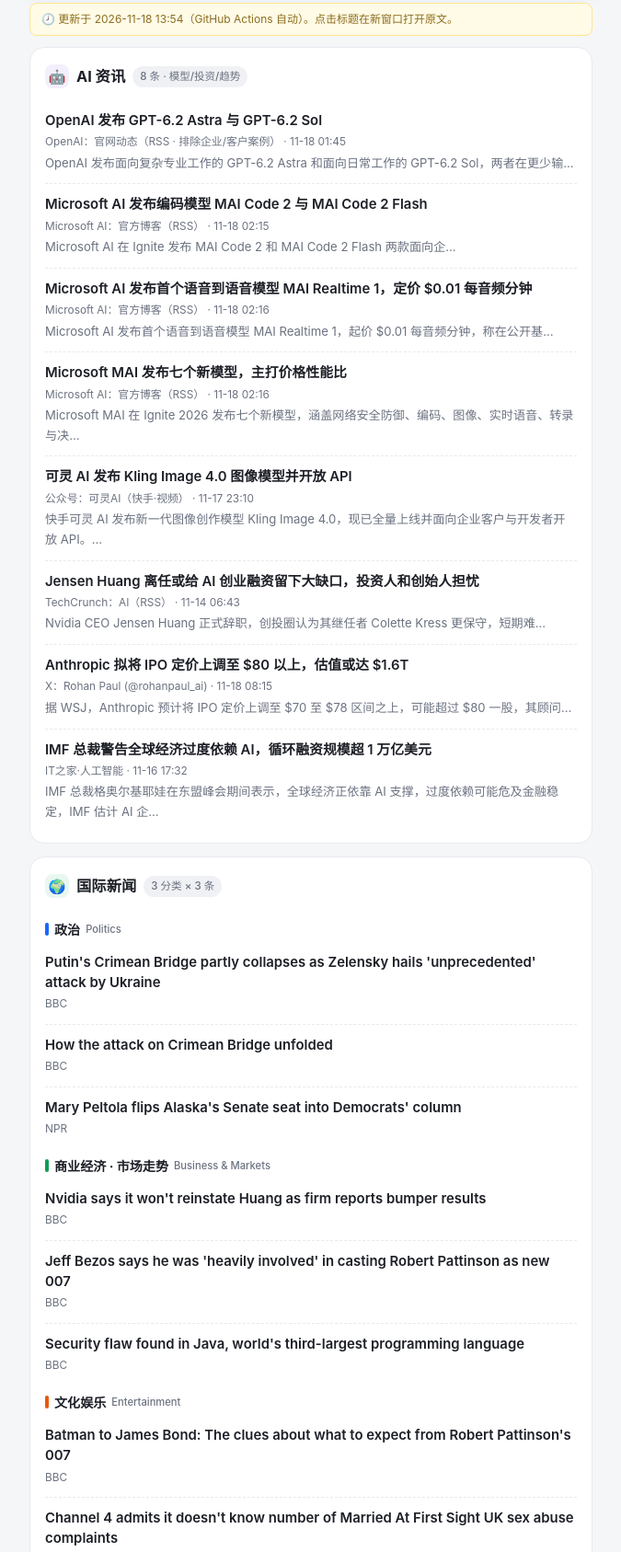
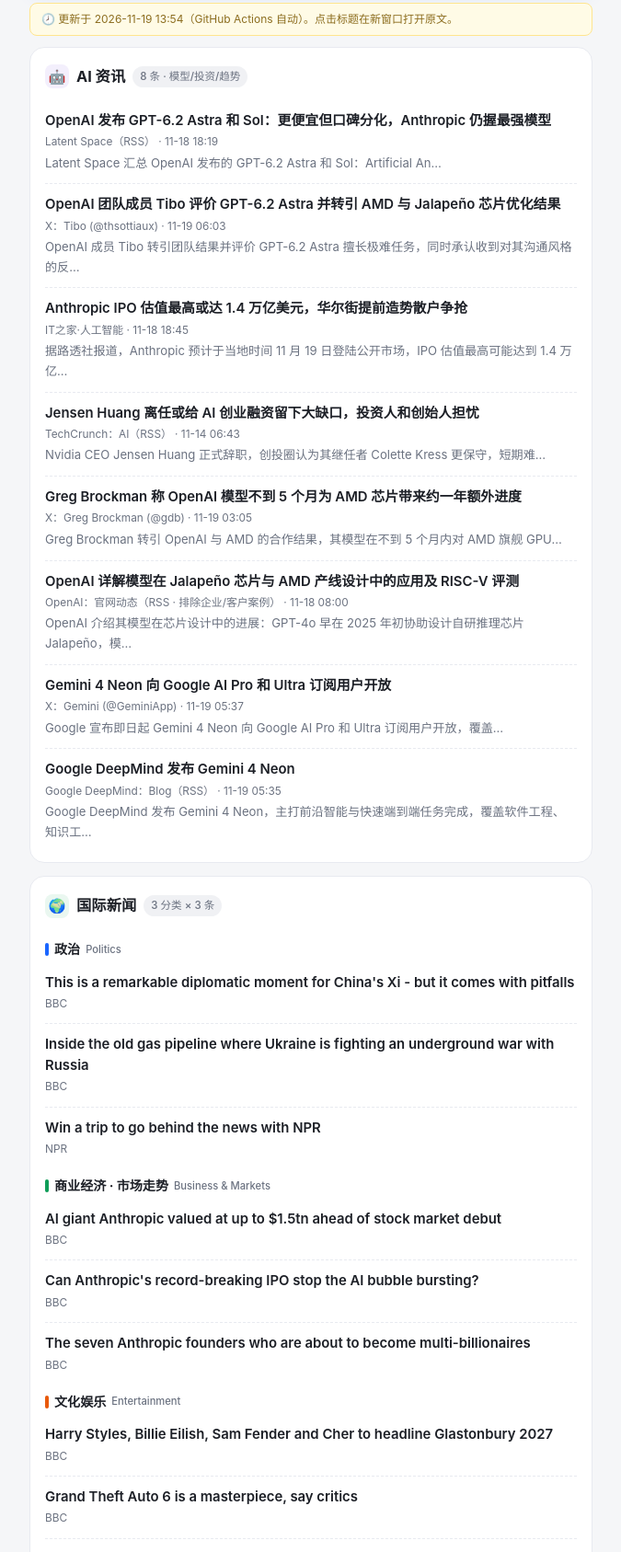
Before and after one commit to hrl1007/news-push, a plain HTML site: page index.html in a window 1280 px wide. Shown: the part 172-1859 px from the top of the page at 92% size, without its empty margins (302-977 px from the left). Drawn offline with Linux system fonts and the light colour scheme.

Commit message:
每日新闻推送 · 2026-11-19

```diff
--- a/index.html
+++ b/index.html
@@ -59,7 +59,7 @@
 
   <div class="header">
     <h1>📮 每日新闻推送</h1>
-    <div class="date" id="push-date">2026-11-18</div>
+    <div class="date" id="push-date">2026-11-19</div>
     <div class="chips">
       <span class="chip">🤖 AI 资讯</span>
       <span class="chip">🌍 国际新闻</span>
@@ -67,7 +67,7 @@
     </div>
   </div>
 
-  <div class="updated">🕗 更新于 2026-11-18 13:54（GitHub Actions 自动）。点击标题在新窗口打开原文。</div>
+  <div class="updated">🕗 更新于 2026-11-19 13:54（GitHub Actions 自动）。点击标题在新窗口打开原文。</div>
 
   <div class="card">
     <div class="card-title">
@@ -76,33 +76,21 @@
     </div>
     <!--AI_LIST_START-->
     <div class="item">
-      <a href="https://aihot.news/items/jr7fqw95e5ihuevr1rzib208l" target="_blank" rel="noopener">OpenAI 发布 GPT-6.2 Astra 与 GPT-6.2 Sol</a>
-      <div class="meta">OpenAI：官网动态（RSS · 排除企业/客户案例） · 11-18 01:45</div>
-      <div class="sum">OpenAI 发布面向复杂专业工作的 GPT-6.2 Astra 和面向日常工作的 GPT-6.2 Sol，两者在更少输…</div>
+      <a href="https://aihot.news/items/oisr0dfay736le62g425urn8l" target="_blank" rel="noopener">OpenAI 发布 GPT-6.2 Astra 和 Sol：更便宜但口碑分化，Anthropic 仍握最强模型</a>
+      <div class="meta">Latent Space（RSS） · 11-18 18:19</div>
+      <div class="sum">Latent Space 汇总 OpenAI 发布的 GPT-6.2 Astra 和 Sol：Artificial An…</div>
     </div>
 
     <div class="item">
-      <a href="https://aihot.news/items/c3qj65urfo345mc80xz5jdefb" target="_blank" rel="noopener">Microsoft AI 发布编码模型 MAI Code 2 与 MAI Code 2 Flash</a>
-      <div class="meta">Microsoft AI：官方博客（RSS） · 11-18 02:15</div>
-      <div class="sum">Microsoft AI 在 Ignite 发布 MAI Code 2 和 MAI Code 2 Flash 两款面向企…</div>
+      <a href="https://aihot.news/items/bnqsw7ispucfily4bdq9vz33j" target="_blank" rel="noopener">OpenAI 团队成员 Tibo 评价 GPT-6.2 Astra 并转引 AMD 与 Jalapeño 芯片优化结果</a>
+      <div class="meta">X：Tibo (@thsottiaux) · 11-19 06:03</div>
+      <div class="sum">OpenAI 成员 Tibo 转引团队结果并评价 GPT-6.2 Astra 擅长极难任务，同时承认收到对其沟通风格的反…</div>
     </div>
 
     <div class="item">
-      <a href="https://aihot.news/items/eewx1bbnzfmbj6r40v7b6s6nb" target="_blank" rel="noopener">Microsoft AI 发布首个语音到语音模型 MAI Realtime 1，定价 $0.01 每音频分钟</a>
-      <div class="meta">Microsoft AI：官方博客（RSS） · 11-18 02:16</div>
-      <div class="sum">Microsoft AI 发布首个语音到语音模型 MAI Realtime 1，起价 $0.01 每音频分钟，称在公开基…</div>
-    </div>
-
-    <div class="item">
-      <a href="https://aihot.news/items/z9zhvfj8o8zp2yp433eizf3uk" target="_blank" rel="noopener">Microsoft MAI 发布七个新模型，主打价格性能比</a>
-      <div class="meta">Microsoft AI：官方博客（RSS） · 11-18 02:16</div>
-      <div class="sum">Microsoft MAI 在 Ignite 2026 发布七个新模型，涵盖网络安全防御、编码、图像、实时语音、转录与决…</div>
-    </div>
-
-    <div class="item">
-      <a href="https://aihot.news/items/e871ammlz8gpx1oozsswidzt0" target="_blank" rel="noopener">可灵 AI 发布 Kling Image 4.0 图像模型并开放 API</a>
-      <div class="meta">公众号：可灵AI（快手·视频） · 11-17 23:10</div>
-      <div class="sum">快手可灵 AI 发布新一代图像创作模型 Kling Image 4.0，现已全量上线并面向企业客户与开发者开放 API。…</div>
+      <a href="https://aihot.news/items/yxu549lhmsyp0qe8rstrheqlw" target="_blank" rel="noopener">Anthropic IPO 估值最高或达 1.4 万亿美元，华尔街提前造势散户争抢</a>
+      <div class="meta">IT之家·人工智能 · 11-18 18:45</div>
+      <div class="sum">据路透社报道，Anthropic 预计于当地时间 11 月 19 日登陆公开市场，IPO 估值最高可能达到 1.4 万亿…</div>
     </div>
 
     <div class="item">
@@ -112,15 +100,27 @@
     </div>
 
     <div class="item">
-      <a href="https://aihot.news/items/hpczcbqe8agr7jffko2cnsp31" target="_blank" rel="noopener">Anthropic 拟将 IPO 定价上调至 $80 以上，估值或达 $1.6T</a>
-      <div class="meta">X：Rohan Paul (@rohanpaul_ai) · 11-18 08:15</div>
-      <div class="sum">据 WSJ，Anthropic 预计将 IPO 定价上调至 $70 至 $78 区间之上，可能超过 $80 一股，其顾问…</div>
+      <a href="https://aihot.news/items/tsh3b6rieynf7vstk1ipl34ae" target="_blank" rel="noopener">Greg Brockman 称 OpenAI 模型不到 5 个月为 AMD 芯片带来约一年额外进度</a>
+      <div class="meta">X：Greg Brockman (@gdb) · 11-19 03:05</div>
+      <div class="sum">Greg Brockman 转引 OpenAI 与 AMD 的合作结果，其模型在不到 5 个月内对 AMD 旗舰 GPU…</div>
     </div>
 
     <div class="item">
-      <a href="https://aihot.news/items/leb3cw7nrt06nvf0ew7rkiqf7" target="_blank" rel="noopener">IMF 总裁警告全球经济过度依赖 AI，循环融资规模超 1 万亿美元</a>
-      <div class="meta">IT之家·人工智能 · 11-16 17:32</div>
-      <div class="sum">IMF 总裁格奥尔基耶娃在东盟峰会期间表示，全球经济正依靠 AI 支撑，过度依赖可能危及金融稳定，IMF 估计 AI 企…</div>
+      <a href="https://aihot.news/items/zyv7euqbikadbvaxfjxdh850k" target="_blank" rel="noopener">OpenAI 详解模型在 Jalapeño 芯片与 AMD 产线设计中的应用及 RISC-V 评测</a>
+      <div class="meta">OpenAI：官网动态（RSS · 排除企业/客户案例） · 11-18 08:00</div>
+      <div class="sum">OpenAI 介绍其模型在芯片设计中的进展：GPT-4o 早在 2025 年初协助设计自研推理芯片 Jalapeño，模…</div>
+    </div>
+
+    <div class="item">
+      <a href="https://aihot.news/items/dpmse0g0euqubtr0704x8bqvw" target="_blank" rel="noopener">Gemini 4 Neon 向 Google AI Pro 和 Ultra 订阅用户开放</a>
+      <div class="meta">X：Gemini (@GeminiApp) · 11-19 05:37</div>
+      <div class="sum">Google 宣布即日起 Gemini 4 Neon 向 Google AI Pro 和 Ultra 订阅用户开放，覆盖…</div>
+    </div>
+
+    <div class="item">
+      <a href="https://aihot.news/items/lp0snt9lfrx5ju7mg3wma6hnw" target="_blank" rel="noopener">Google DeepMind 发布 Gemini 4 Neon</a>
+      <div class="meta">Google DeepMind：Blog（RSS） · 11-19 05:35</div>
+      <div class="sum">Google DeepMind 发布 Gemini 4 Neon，主打前沿智能与快速端到端任务完成，覆盖软件工程、知识工…</div>
     </div>
     <!--AI_LIST_END-->
   </div>
@@ -135,17 +135,17 @@
       <div class="cat-head"><span class="bar bar-pol"></span>政治 <span class="en">Politics</span></div>
       <!--POL_LIST_START-->
     <div class="item">
-      <a href="https://www.bbc.co.uk/news/articles/cw772jk4rvmxo?at_medium=RSS&amp;at_campaign=rss" target="_blank" rel="noopener">Putin&#x27;s Crimean Bridge partly collapses as Zelensky hails &#x27;unprecedented&#x27; attack by Ukraine</a>
+      <a href="https://www.bbc.co.uk/news/articles/cr9d75we51j1o?at_medium=RSS&amp;at_campaign=rss" target="_blank" rel="noopener">This is a remarkable diplomatic moment for China&#x27;s Xi - but it comes with pitfalls</a>
       <div class="meta">BBC</div>
     </div>
 
     <div class="item">
-      <a href="https://www.bbc.co.uk/news/articles/crz9dgz28zwdo?at_medium=RSS&amp;at_campaign=rss" target="_blank" rel="noopener">How the attack on Crimean Bridge unfolded</a>
+      <a href="https://www.bbc.co.uk/news/videos/c8p3vw4q6nzzo?at_medium=RSS&amp;at_campaign=rss" target="_blank" rel="noopener">Inside the old gas pipeline where Ukraine is fighting an underground war with Russia</a>
       <div class="meta">BBC</div>
     </div>
 
     <div class="item">
-      <a href="https://www.npr.org/2026/11/17/g-s1-151567/alaska-senate-results-peltola-sullivan" target="_blank" rel="noopener">Mary Peltola flips Alaska&#x27;s Senate seat into Democrats&#x27; column</a>
+      <a href="https://www.npr.org/2026/11/19/g-s1-153851/npr-newsroom-giveaway" target="_blank" rel="noopener">Win a trip to go behind the news with NPR</a>
       <div class="meta">NPR</div>
     </div>
     <!--POL_LIST_END-->
@@ -155,17 +155,17 @@
       <div class="cat-head"><span class="bar bar-eco"></span>商业经济 · 市场走势 <span class="en">Business &amp; Markets</span></div>
       <!--ECO_LIST_START-->
     <div class="item">
-      <a href="https://www.bbc.co.uk/news/articles/cm2kl50vkwkdo?at_medium=RSS&amp;at_campaign=rss" target="_blank" rel="noopener">Nvidia says it won&#x27;t reinstate Huang as firm reports bumper results</a>
+      <a href="https://www.bbc.co.uk/news/articles/c6742m39xgzxo?at_medium=RSS&amp;at_campaign=rss" target="_blank" rel="noopener">AI giant Anthropic valued at up to $1.5tn ahead of stock market debut</a>
       <div class="meta">BBC</div>
     </div>
 
     <div class="item">
-      <a href="https://www.bbc.co.uk/news/articles/cm5y1eejk292o?at_medium=RSS&amp;at_campaign=rss" target="_blank" rel="noopener">Jeff Bezos says he was &#x27;heavily involved&#x27; in casting Robert Pattinson as new 007</a>
+      <a href="https://www.bbc.co.uk/news/articles/cj4gnpzll020o?at_medium=RSS&amp;at_campaign=rss" target="_blank" rel="noopener">Can Anthropic&#x27;s record-breaking IPO stop the AI bubble bursting?</a>
       <div class="meta">BBC</div>
     </div>
 
     <div class="item">
-      <a href="https://www.bbc.co.uk/news/articles/cke89jevqm1vo?at_medium=RSS&amp;at_campaign=rss" target="_blank" rel="noopener">Security flaw found in Java, world&#x27;s third-largest programming language</a>
+      <a href="https://www.bbc.co.uk/news/articles/cmd7159vlr85o?at_medium=RSS&amp;at_campaign=rss" target="_blank" rel="noopener">The seven Anthropic founders who are about to become multi-billionaires</a>
       <div class="meta">BBC</div>
     </div>
     <!--ECO_LIST_END-->
@@ -175,17 +175,17 @@
       <div class="cat-head"><span class="bar bar-ent"></span>文化娱乐 <span class="en">Entertainment</span></div>
       <!--ENT_LIST_START-->
     <div class="item">
-      <a href="https://www.bbc.co.uk/news/articles/c8x2r6gyy2pzo?at_medium=RSS&amp;at_campaign=rss" target="_blank" rel="noopener">Batman to James Bond: The clues about what to expect from Robert Pattinson&#x27;s 007</a>
+      <a href="https://www.bbc.co.uk/news/articles/crwy4w381nlpo?at_medium=RSS&amp;at_campaign=rss" target="_blank" rel="noopener">Harry Styles, Billie Eilish, Sam Fender and Cher to headline Glastonbury 2027</a>
       <div class="meta">BBC</div>
     </div>
 
     <div class="item">
-      <a href="https://www.bbc.co.uk/news/articles/cqvg2xvdpy2ro?at_medium=RSS&amp;at_campaign=rss" target="_blank" rel="noopener">Channel 4 admits it doesn&#x27;t know number of Married At First Sight UK sex abuse complaints</a>
+      <a href="https://www.bbc.co.uk/news/articles/cw8r75xm8v4po?at_medium=RSS&amp;at_campaign=rss" target="_blank" rel="noopener">Grand Theft Auto 6 is a masterpiece, say critics</a>
       <div class="meta">BBC</div>
     </div>
 
     <div class="item">
-      <a href="https://www.bbc.co.uk/news/articles/c9vg2xgn0xe5o?at_medium=RSS&amp;at_campaign=rss" target="_blank" rel="noopener">Hunger Games prequel splits opinion: &#x27;Surreally awful&#x27; or &#x27;surprisingly strong&#x27;</a>
+      <a href="https://www.bbc.co.uk/news/articles/cq702k1w8xd3o?at_medium=RSS&amp;at_campaign=rss" target="_blank" rel="noopener">Minister criticises media for &#x27;amplifying&#x27; Russell Brand&#x27;s prison message</a>
       <div class="meta">BBC</div>
     </div>
     <!--ENT_LIST_END-->
```
